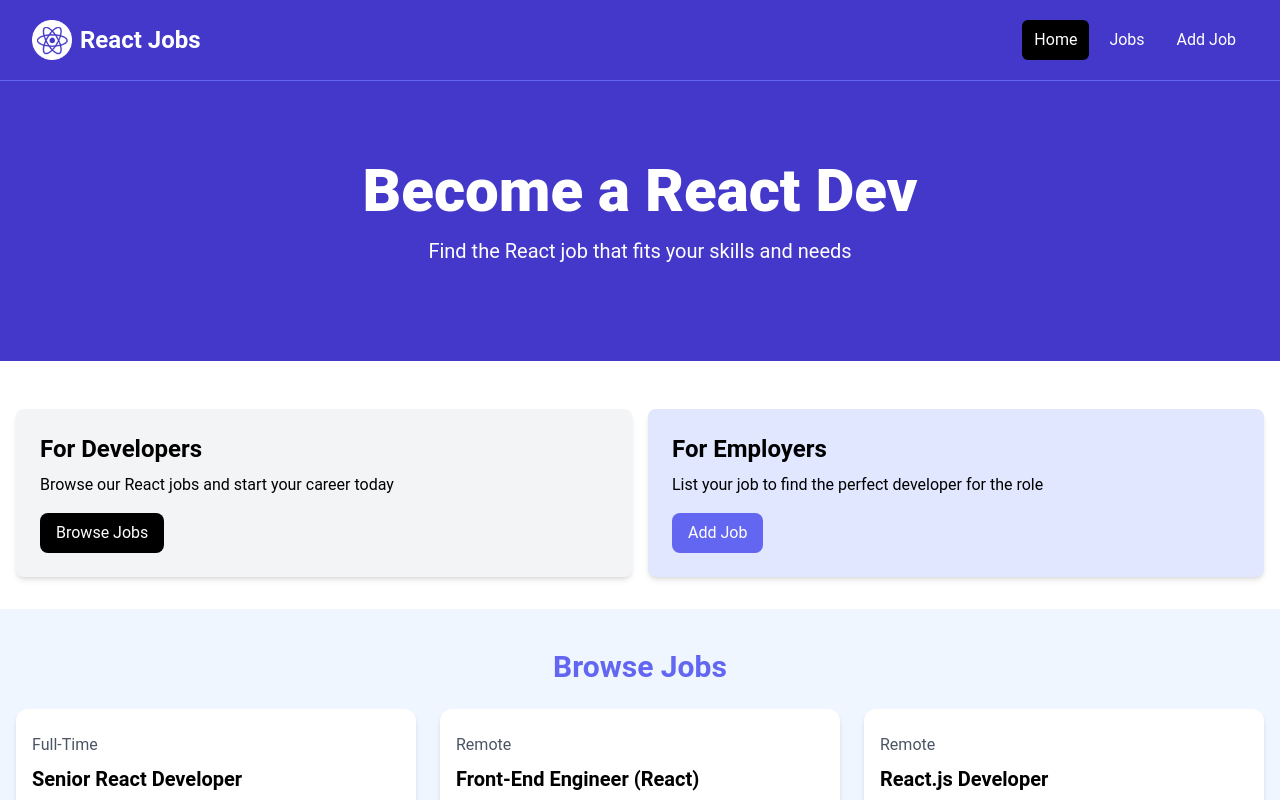
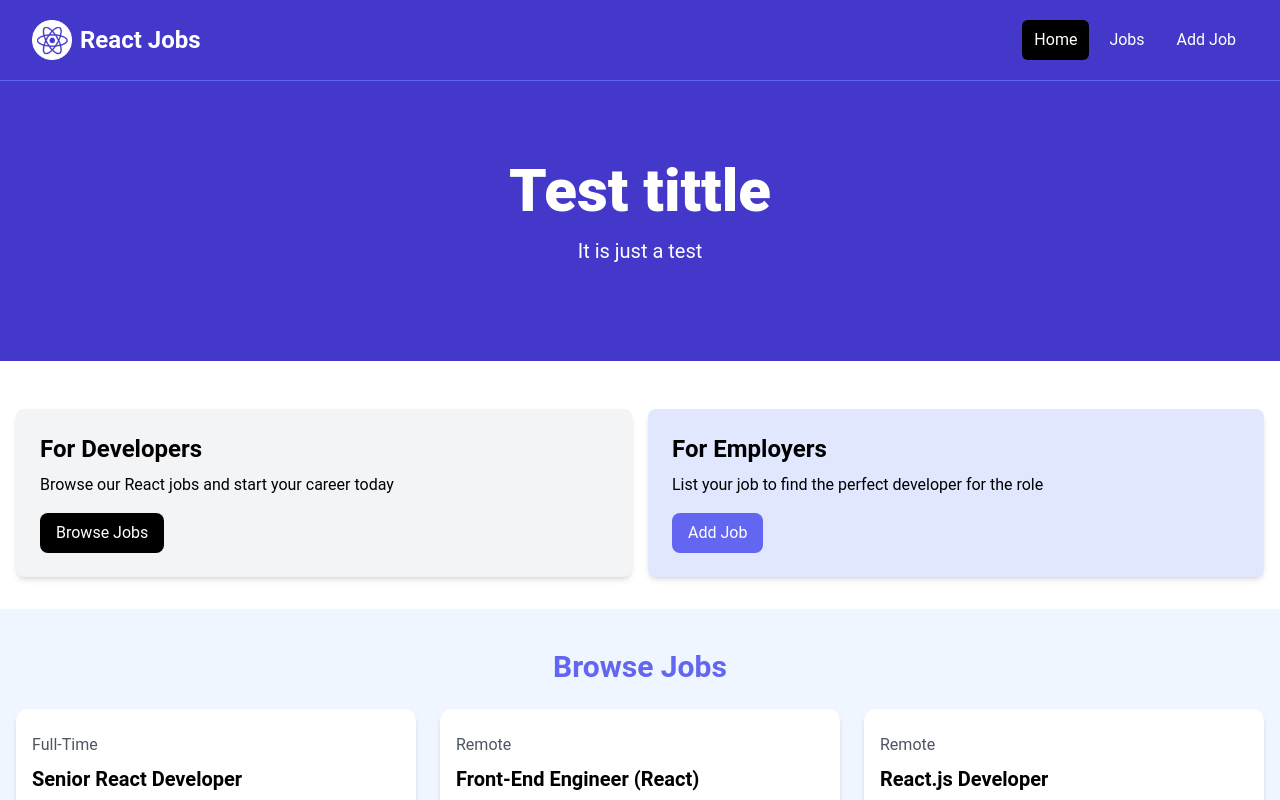
Before and after one commit to hungVo-uit/react-tutorial2, a React (Vite) app: page / in a window 1280 px wide. Shown: the top 800 px of the page. Built offline with nearby package versions, Linux system fonts and the light colour scheme.

Commit message:
add Hero component

```diff
--- a/src/App.jsx
+++ b/src/App.jsx
@@ -1,28 +1,11 @@
-import React from 'react'
-import NavBar from './component/NavBar';
+import NavBar from "./component/NavBar";
+import Hero from "./component/Hero";
 
 const App = () => {
   return (
     <>
       <NavBar />
-
-    {/* <!-- Hero --> */}
-    <section className="bg-indigo-700 py-20 mb-4">
-      <div
-        className="max-w-7xl mx-auto px-4 sm:px-6 lg:px-8 flex flex-col items-center"
-      >
-        <div className="text-center">
-          <h1
-            className="text-4xl font-extrabold text-white sm:text-5xl md:text-6xl"
-          >
-            Become a React Dev
-          </h1>
-          <p className="my-4 text-xl text-white">
-            Find the React job that fits your skills and needs
-          </p>
-        </div>
-      </div>
-    </section>
+      <Hero tittle="Test tittle" description="It is just a test" />
 
       {/* <!-- Developers and Employers --> */}
       <section className="py-4">
@@ -72,7 +55,9 @@ const App = () => {
                 </div>
 
                 <div className="mb-5">
-               We are seeking a talented Front-End Developer to join our team in Boston, MA. The ideal candidate will have strong skills in HTML, CSS, and JavaScript...
+                  We are seeking a talented Front-End Developer to join our team
+                  in Boston, MA. The ideal candidate will have strong skills in
+                  HTML, CSS, and JavaScript...
                 </div>
 
                 <h3 className="text-indigo-500 mb-2">$70 - $80K / Year</h3>
@@ -98,11 +83,14 @@ const App = () => {
               <div className="p-4">
                 <div className="mb-6">
                   <div className="text-gray-600 my-2">Remote</div>
-                <h3 className="text-xl font-bold">Front-End Engineer (React)</h3>
+                  <h3 className="text-xl font-bold">
+                    Front-End Engineer (React)
+                  </h3>
                 </div>
 
                 <div className="mb-5">
-               Join our team as a Front-End Developer in sunny Miami, FL. We are looking for a motivated individual with a passion...
+                  Join our team as a Front-End Developer in sunny Miami, FL. We
+                  are looking for a motivated individual with a passion...
                 </div>
 
                 <h3 className="text-indigo-500 mb-2">$70K - $80K / Year</h3>
@@ -132,7 +120,9 @@ const App = () => {
                 </div>
 
                 <div className="mb-5">
-                Are you passionate about front-end development? Join our team in vibrant Brooklyn, NY, and work on exciting projects that make a difference...
+                  Are you passionate about front-end development? Join our team
+                  in vibrant Brooklyn, NY, and work on exciting projects that
+                  make a difference...
                 </div>
 
                 <h3 className="text-indigo-500 mb-2">$70K - $80K / Year</h3>
@@ -161,12 +151,12 @@ const App = () => {
         <a
           href="jobs.html"
           className="block bg-black text-white text-center py-4 px-6 rounded-xl hover:bg-gray-700"
-        >View All Jobs</a
         >
+          View All Jobs
+        </a>
       </section>
-
     </>
-  )
-}
+  );
+};
 
 export default App;
--- /dev/null
+++ b/src/component/Hero.jsx
@@ -0,0 +1,16 @@
+const Hero = ({ tittle = "No tittle", description = "No description" }) => {
+  return (
+    <section className="bg-indigo-700 py-20 mb-4">
+      <div className="max-w-7xl mx-auto px-4 sm:px-6 lg:px-8 flex flex-col items-center">
+        <div className="text-center">
+          <h1 className="text-4xl font-extrabold text-white sm:text-5xl md:text-6xl">
+            {tittle}
+          </h1>
+          <p className="my-4 text-xl text-white">{description}</p>
+        </div>
+      </div>
+    </section>
+  );
+};
+
+export default Hero;
--- a/src/component/Navbar.jsx
+++ b/src/component/Navbar.jsx
@@ -1,4 +1,3 @@
-import React from "react";
 import logo from "../assets/image/logo.png";
 const NavBar = () => {
   return (
```
Lines whose indentation alone changed are shown as unchanged.
